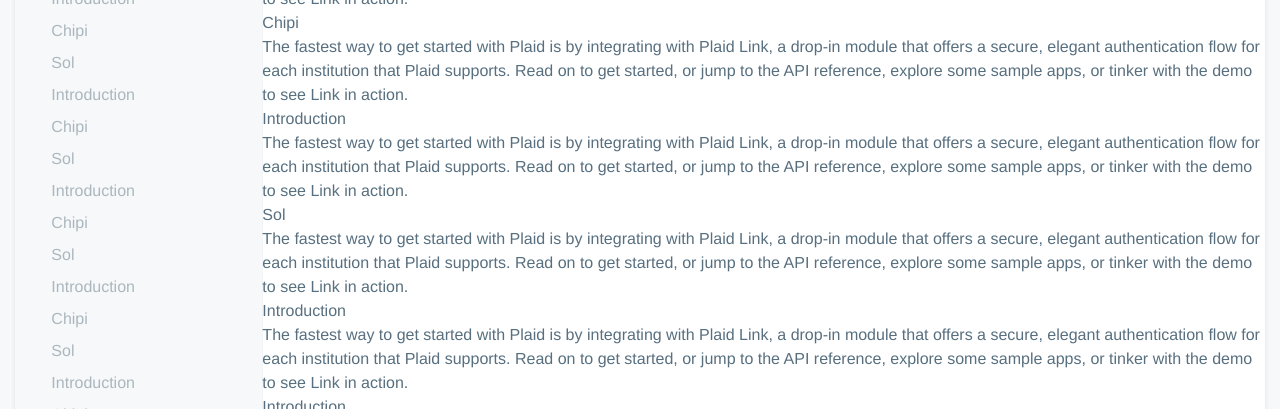
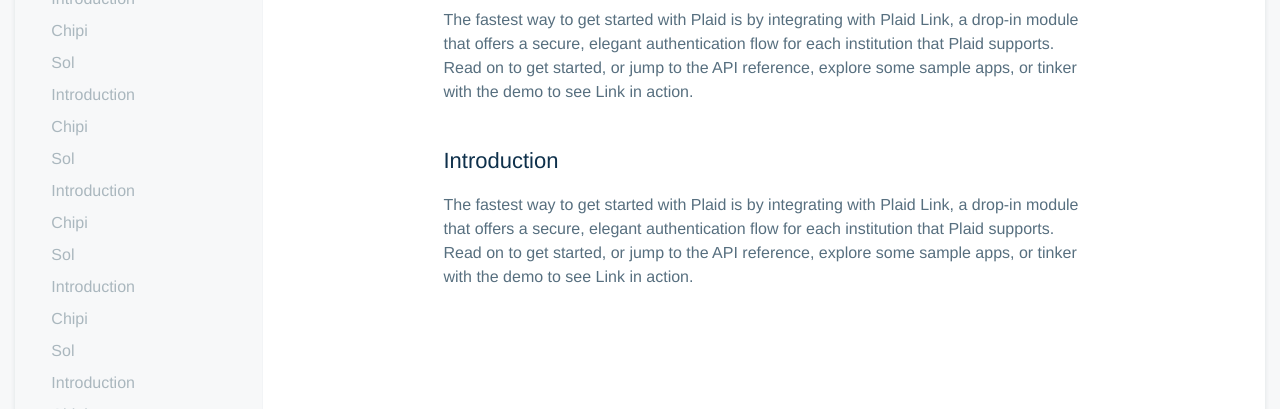
Before and after one commit to ChipiMS/Docs, a website: page public/html/faq.html in a window 1280 px wide. Shown: the part 388-797 px from the top of the page. Drawn offline with nearby package versions, Linux system fonts and the light colour scheme; some packages are replaced by stand-ins of ours.

Commit message:
Toda la documentación está completada

```diff
--- a/public/css/bigStyle.css
+++ b/public/css/bigStyle.css
@@ -52,6 +52,22 @@
 	width: calc(100% - 247px);
 	margin-left: 247px;
 	position: relative;
+}
+.ContentRightContainer{
+	width: 640px;
+	text-align: left;
+}
+.ContentRightContainer h1{
+	padding-top: 120px;
+	margin-bottom: 16px;
+	font-size: 35px;
+	color: #0e304b;
+}
+.ContentRightContainer h2{
+	padding-top: 40px;
+	margin-bottom: 16px;
+	font-size: 22px;
+	color: #0e304b;
 }
 .DocsCard{
 	border-color: rgba(0,39,69,0.11);
--- a/public/css/mediumStyle.css
+++ b/public/css/mediumStyle.css
@@ -14,6 +14,26 @@
 	display: block;
 	color: rgb(8,48,51);
 	font-size: 21px;
+}
+#ContentRight{
+	margin-left: 187px;
+	width: calc(100% - 187px);
+}
+.ContentRightContainer{
+	width: calc(100% - 32px);
+	padding-left: 16px;
+	padding-right: 16px;
+	font-size: 15px;
+}
+.ContentRightContainer h1{
+	padding-top: 96px;
+	margin-bottom: 13px;
+	font-size: 28px;
+}
+.ContentRightContainer h2{
+	padding-top: 36px;
+	margin-bottom: 13px;
+	font-size: 17px;
 }
 .DocsCard{
 	margin-left: 16px;
@@ -171,6 +191,10 @@
 .TopicLeft{
 	font-size: 15px;
 }
+#TopicsLeft{
+	width: 128px;
+	padding: 29px;
+}
 .TopicsLeftMiddle{
 	left: 0;
 }
--- a/public/css/smallStyle.css
+++ b/public/css/smallStyle.css
@@ -1,6 +1,12 @@
 #ContentRight{
 	width: 100%;
 	margin-left: 0px;
+}
+.ContentRightContainer h1{
+	padding-top: 32px;
+}
+.ContentRightContainer h2{
+	padding-top: 10px;
 }
 .Subnavigation{
 	position: relative;
--- a/public/html/faq.html
+++ b/public/html/faq.html
@@ -82,14 +82,18 @@
 						</div>
 					</div>
 					<div id="ContentRight">
+						<center>
+							<div class="ContentRightContainer">
 								<div ng-repeat="topic in info">
 									<h1 id='{{"Topic"+$index}}'>{{topic.title}}</h1>
 									<div ng-bind-html="topic.body"></div>
 									<div ng-repeat="subtopic in topic.subtopics">
-								<h1 id='{{"Topic"+$parent.$index+"_"+$index}}'>{{subtopic.title}}</h1>
+										<h2 id='{{"Topic"+$parent.$index+"_"+$index}}'>{{subtopic.title}}</h2>
 										<div ng-bind-html="subtopic.body"></div>
 									</div>
 								</div>
+							</div>
+						</center>
 					</div>
 				</div>
 			</div>
```
Also changed, not shown: public/html/quickstart.html (+5 -1 lines), public/html/resources.html (+5 -1 lines). Lines whose indentation alone changed are shown as unchanged.
